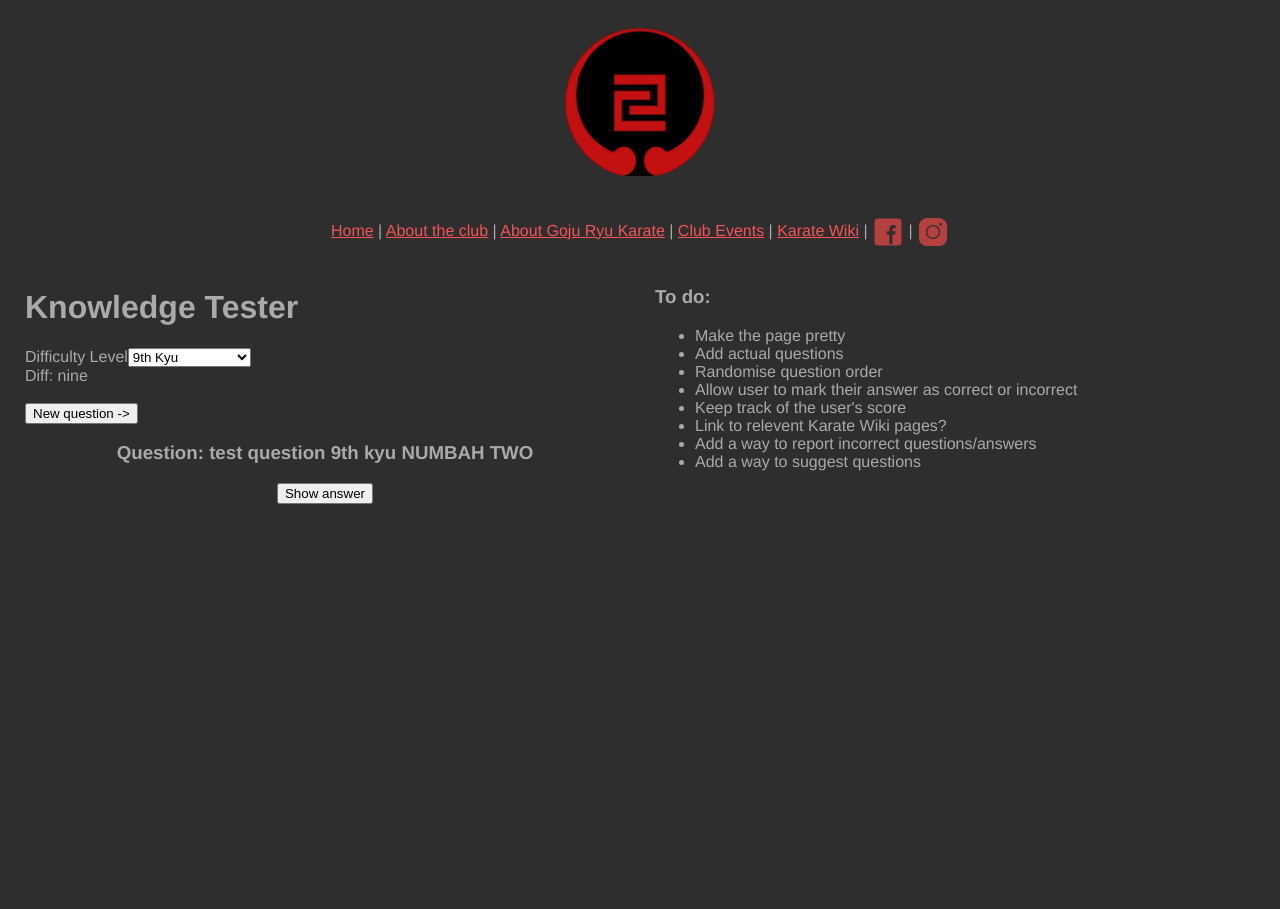
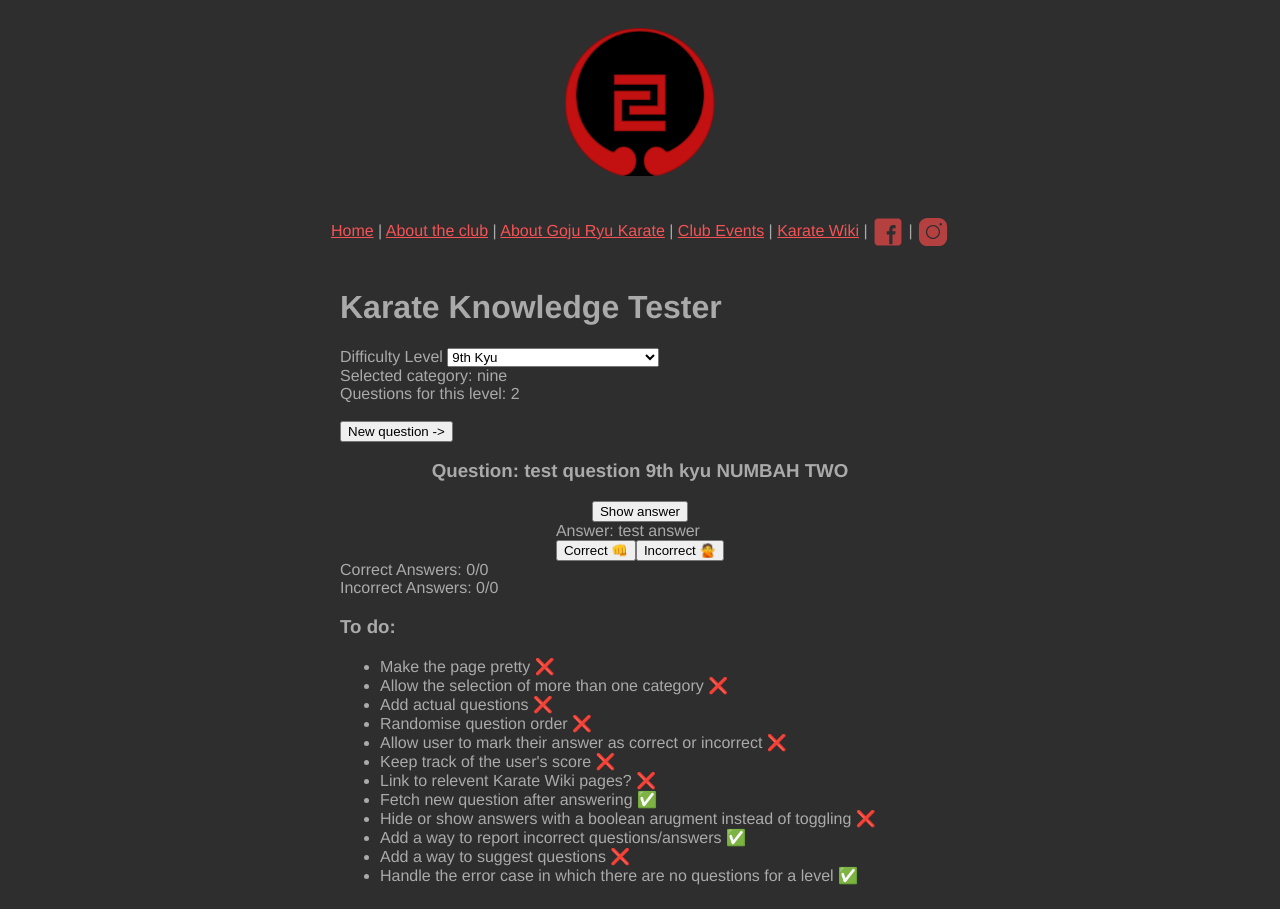
Before and after one commit to matt-auckland/uoa-karate, a Vue app: page /#/tester in a window 1280 px wide. Before the commit the page ends 800 px from the top, so only its background shows below. Built offline with nearby package versions, Linux system fonts and the light colour scheme.

Commit message:
Now we track scores. We fetch a new question after answering. We (try) to hide the answer after getting a new queestion but this actually added a bug, will fix later. updated todo list and added new question category

```diff
--- a/src/assets/questions.json
+++ b/src/assets/questions.json
@@ -27,6 +27,7 @@
     "two": [],
     "one": [],
     "shodan": [],
-    "nidan": []
+    "nidan": [],
+    "other": []
   }
 ]
--- a/src/views/TestView.vue
+++ b/src/views/TestView.vue
@@ -1,12 +1,11 @@
 <template>
-  <div class="about-container">
+  <div class="tester-container">
     <div class="header">
 
-      <h1>Knowledge Tester</h1>
+      <h1>Karate Knowledge Tester</h1>
       <form action="">
-
-      <label for="difficulty">Difficulty Level</label>
-      <select name="difficulty" id="" v-model="difficultyLevel" v-on:change="filterQuestions(difficultyLevel)">
+        <label for="difficulty">Difficulty Level
+          <select name="difficulty" id="" v-model="questionCategory" v-on:change="filterQuestions(questionCategory)">
             <option value="nine">9th  Kyu</option>
             <option value="eight">8th Kyu</option>
             <option value="seven">7th Kyu</option>
@@ -18,13 +17,16 @@
             <option value="one">1st Kyu</option>
             <option value="shodan">Shodan</option>
             <option value="nidan">Nidan and above</option>
+            <option value="other">Non-Goju Ryu related questions</option>
           </select>
+        </label>
       </form>
 
-      <div>Diff: {{ difficultyLevel }} </div>
+      <div>Selected category: {{ questionCategory }}</div>
+      <div>Questions for this level: {{ filteredQuestions.length }}</div>
       <br>
 
-      <button v-on:click="randomQuestion()" class="new-question-button">New question -></button>
+      <button v-on:click="randomQuestion()" v-if="filteredQuestions.length > 1" class="new-question-button">New question -></button>
 
       <div class="question-container">
         <div  class="question-image-container">
@@ -32,20 +34,31 @@
         </div>
         <h3 class="question-text">Question: {{ currentQuestion.question }}</h3>
         <button v-on:click="toggleAnswer()" class="question-button">Show answer</button>
-        <div v-if="showAnswer" class="question-answer">Answer: {{ currentQuestion.answer }}</div>
+        <div v-if="showAnswer" class="question-answer">
+          <div>Answer: {{ currentQuestion.answer }}</div>
+          <button v-on:click="markAnswer(true)">Correct 👊</button>
+          <button v-on:click="markAnswer(false)">Incorrect 🙅‍</button>
         </div>
       </div>
+    </div>
+    <div>Correct Answers: {{ correctAnswers }}/{{ correctAnswers + incorrectAnswers}}</div>
+    <div>Incorrect Answers: {{ incorrectAnswers }}/{{ correctAnswers + incorrectAnswers}}</div>
+
     <div>
       <h3>To do:</h3>
       <ul>
-        <li>Make the page pretty</li>
-        <li>Add actual questions</li>
-        <li>Randomise question order</li>
-        <li>Allow user to mark their answer as correct or incorrect</li>
-        <li>Keep track of the user's score</li>
-        <li>Link to relevent Karate Wiki pages?</li>
-        <li>Add a way to report incorrect questions/answers</li>
-        <li>Add a way to suggest questions</li>
+        <li>Make the page pretty ❌</li>
+        <li>Allow the selection of more than one category ❌</li>
+        <li>Add actual questions ❌</li>
+        <li>Randomise question order ❌</li>
+        <li>Allow user to mark their answer as correct or incorrect ❌</li>
+        <li>Keep track of the user's score ❌</li>
+        <li>Link to relevent Karate Wiki pages? ❌</li>
+        <li>Fetch new question after answering ✅</li>
+        <li>Hide or show answers with a boolean arugment instead of toggling ❌</li>
+        <li>Add a way to report incorrect questions/answers ✅</li>
+        <li>Add a way to suggest questions ❌</li>
+        <li>Handle the error case in which there are no questions for a level ✅</li>
       </ul>
     </div>
   </div>
@@ -63,11 +76,17 @@ export default {
     },
   data: function() {
     return {
-      difficultyLevel: 'nine',
+      correctAnswers: 0,
+      incorrectAnswers: 0,
+      questionCategory: 'nine',
       questions: questions[0],
       filteredQuestions: questions[0].nine,
       showAnswer: false,
-      currentQuestion: false
+      currentQuestion: false,
+      placeholderQuestion: {
+        question: "No questions found for this difficulty",
+        answer: "Practise daily! 👊"
+      }
     }
   },
   methods: {
@@ -76,15 +95,29 @@ export default {
       this.randomQuestion()
     },
     randomQuestion: function () {
+      if (this.filteredQuestions.length === 0) {
+        this.currentQuestion = this.placeholderQuestion
+        this.toggleAnswer()
+        return
+      }
       const randomNum = Math.floor(Math.random() * this.filteredQuestions.length)
       if ( !this.currentQuestion || this.currentQuestion !== this.filteredQuestions[randomNum]) {
         this.currentQuestion = this.filteredQuestions[randomNum]
+        this.toggleAnswer()
       } else {
         this.randomQuestion()
       }
     },
     toggleAnswer: function () {
       this.showAnswer = !this.showAnswer
+    },
+    markAnswer: function (answerCorrect) {
+      if (answerCorrect)
+        this.correctAnswers++
+      else
+        this.incorrectAnswers++
+
+      this.randomQuestion()
     },
     randomise:  (arr) => arr.map(a => [Math.random(), a])
                             .sort((a, b) => a[0] - b[0])
@@ -94,12 +127,14 @@ export default {
 
 
 <style scoped>
-.about-container {
-  display: grid;
-  grid-template-columns: repeat(auto-fit, minmax(auto, 600px));
-  grid-auto-rows: minmax(200px, auto);
-  grid-gap: 30px;
-  justify-content: center;
+.tester-container {
+	display: flex;
+	flex-direction: column;
+	justify-content: space-between;
+	margin: 0 auto;
+	max-width: 600px;
+  width: 100%;
+  min-width: 320px;
 }
 
 .history {
```
Lines whose indentation alone changed are shown as unchanged.
